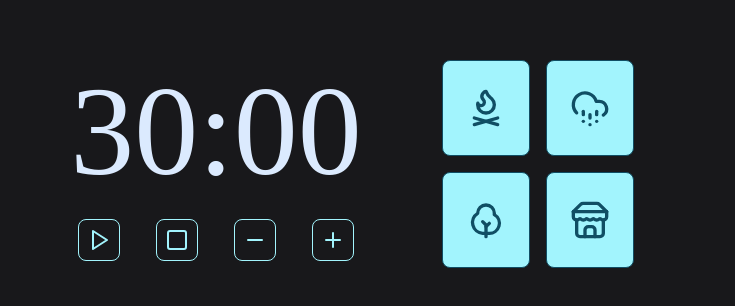
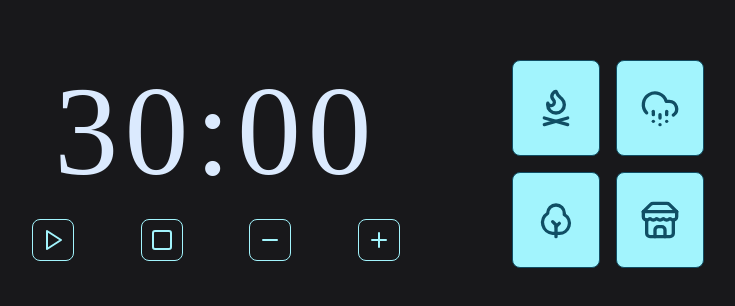
Before and after one commit to kiqprado/Focus, a React (Vite) app: page / in a window 1280 px wide. Shown: the part 236-542 px from the top of the page, without its empty margins (296-1031 px from the left). Built offline with nearby package versions, Linux system fonts and the light colour scheme; a web font is replaced by a local one.

Commit message:
fix: fixing ui visuals

```diff
--- a/src/elements/button-theme.tsx
+++ b/src/elements/button-theme.tsx
@@ -15,7 +15,7 @@ export function ButtonTheme({
   return (
     <button
       {...props}
-      className={`h-24 w-22 flex items-center justify-center border rounded-lg ${songOnPlay ? 'bg-purple-500' : ' bg-cyan-200' } hover:bg-cyan-300 text-cyan-900`}
+      className={`h-24 w-22 flex items-center justify-center border rounded-lg ${songOnPlay ? 'bg-cyan-600' : ' bg-cyan-200' } hover:bg-cyan-300 text-cyan-900`}
     >
       {icon}
     </button>
--- a/src/home/index.tsx
+++ b/src/home/index.tsx
@@ -70,12 +70,12 @@ export function App() {
   return (
     <div>
       <div className='h-screen flex items-center justify-center gap-16'>
-        <div className='flex flex-col gap-6 px-4'>
+        <div className='flex flex-col items-center gap-6 px-4'>
           <DisplayTimer
             timeToSpend={timeToSpend}
           />
 
-          <div className='flex items-center justify-between px-2'>
+          <div className='w-full flex justify-between px-8'>
             <ButtonTimer
               onClick={HandlePlayerTimer}
             >
--- a/src/timer/display.tsx
+++ b/src/timer/display.tsx
@@ -11,6 +11,6 @@ export function DisplayTimer({ timeToSpend } : DisplayTimer) {
   const formattedTime = format(time, 'mm:ss')
 
   return (
-      <h1 className='text-9xl text-blue-100'>{formattedTime}</h1>
+      <h1 className='min-w-108 text-9xl text-center text-blue-100 tracking-wider'>{formattedTime}</h1>
   )
 }
```
